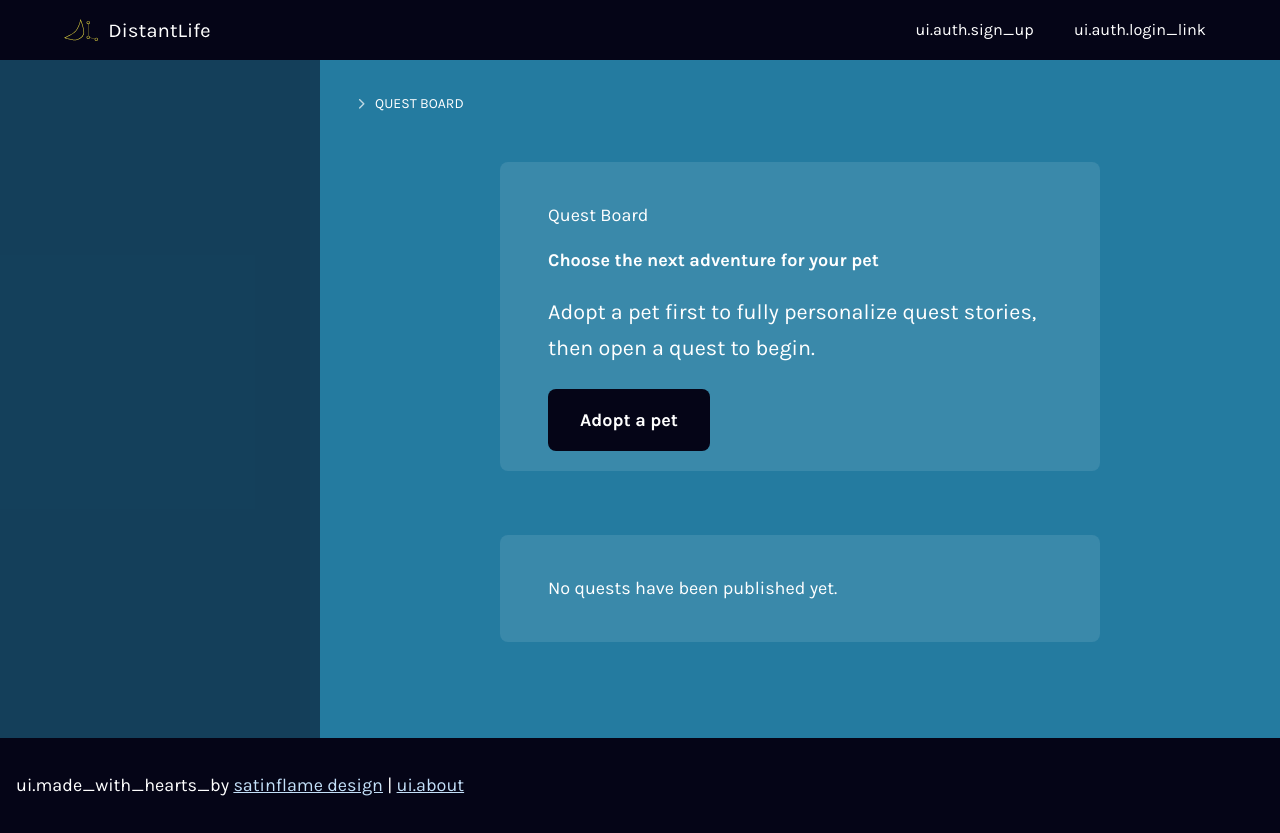
After one commit to virtual/distantlife, a Flask app: template templates/quests.html in a window 1280 px wide. The commit adds this page. Run offline with Flask 3, Linux system fonts and the light colour scheme; the template is opened without the code that fills it, so the values that code supplies are empty; some libraries are stand-ins or nearby versions.

Commit message:
rough in quest board and quest pages

```diff
--- a/application.py
+++ b/application.py
@@ -15,7 +15,8 @@ from werkzeug.utils import secure_filename
 
 from flask_babel import Babel
 from connections import REDIS_URL, get_db_connection, get_redis_client
-from helpers import apology, login_required, adopted_pet_required, admin_required, usd, set_active_pet_in_session, set_languages, get_sets, get_set_by_id, get_words_by_set_id, get_role, get_word_translation, update_experience, session_get_int, using_lemma_schema, record_set_learned, record_words_learned, get_learning_progress, initialize_user_pet_unlocks, can_user_adopt_pet_type, get_adoptable_pet_types_for_user
+from quest_content import get_quest_board_entries, load_and_personalize_quest, can_user_access_quest
+from helpers import apology, login_required, adopted_pet_required, admin_required, usd, set_active_pet_in_session, set_languages, get_sets, get_set_by_id, get_words_by_set_id, get_role, get_word_translation, update_experience, session_get_int, using_lemma_schema, record_set_learned, record_words_learned, get_learning_progress, initialize_user_pet_unlocks, can_user_adopt_pet_type, get_adoptable_pet_types_for_user, get_active_pet_for_user
 from fileparser import save_words
 from normalization import compute_search_key
 
@@ -210,6 +211,57 @@ def index():
         return render_template("dashboard.html", progress=progress)
     else:
         return render_template("index.html")
+
+
+@app.route("/quests")
+@login_required
+def quests():
+    """Quest board showing available and locked quest lines."""
+    user_id = session_get_int("user_id")
+    locale = session.get("language", {}).get("charcode", "en") if session.get("language") else "en"
+
+    board_entries = get_quest_board_entries(user_id, locale=locale)
+    active_pet = session.get("active_pet") or get_active_pet_for_user(user_id)
+
+    available_quests = [quest for quest in board_entries if quest["state"] == "available"]
+    locked_quests = [quest for quest in board_entries if quest["state"] == "locked"]
+    switchable_quests = [quest for quest in locked_quests if quest.get("switchable")]
+    featured_quest = available_quests[0] if available_quests else None
+
+    return render_template(
+        "quests.html",
+        active_pet=active_pet,
+        available_quests=available_quests,
+        locked_quests=locked_quests,
+        switchable_quests=switchable_quests,
+        featured_quest=featured_quest,
+    )
+
+
+@app.route("/quest/<quest_id>")
+@login_required
+def quest_detail(quest_id):
+    """Quest detail page with story and quiz content."""
+    user_id = session_get_int("user_id")
+    locale = session.get("language", {}).get("charcode", "en") if session.get("language") else "en"
+
+    can_access, reason = can_user_access_quest(user_id, quest_id, locale=locale)
+    if not can_access:
+        if reason == "no_active_pet":
+            flash("Adopt a pet first to start quests.")
+            return redirect("/adopt")
+        flash("That quest is locked for your current pet.")
+        return redirect("/quests")
+
+    active_pet = session.get("active_pet") or get_active_pet_for_user(user_id) or {}
+    quest = load_and_personalize_quest(
+        quest_id,
+        locale=locale,
+        gender=active_pet.get("gender", "neutral") or "neutral",
+        pet_name=active_pet.get("name"),
+    )
+
+    return render_template("quest.html", quest=quest, active_pet=active_pet)
 
 
 @app.route("/pets")
--- a/helpers.py
+++ b/helpers.py
@@ -457,24 +457,49 @@ def get_active_pet_for_user(user_id):
     """
     Fetch the currently active pet for a user.
 
-    Returns a dict with id, type_id, name, gender, or None if no active pet.
+    Returns a dict with id, type_id, name, and gender when available, or None if no active pet.
 
       :param int user_id - user's ID
       :returns:
           - dict with keys: id, type_id, name, gender
           - None if user has no active pet
     """
+    columns = table_columns("pets")
+    gender_column = "p.gender AS gender" if "gender" in columns else "NULL AS gender"
+    type_column = "p.type AS type_id" if "type" in columns else "p.type_id AS type_id"
+
     pet = db.execute(
-        """
-        SELECT p.id, p.type_id as type_id, p.name, p.gender
+        f"""
+        SELECT p.id, {type_column}, p.name, {gender_column}
         FROM pets p
-        JOIN owners o ON p.id = o.pet_id
-        WHERE o.owner_id = ? AND p.is_active = 1
+        JOIN users u ON u.active_pet_id = p.id
+        WHERE u.id = ?
         LIMIT 1
         """,
         (int(user_id),),
     ).fetchone()
     return dict(pet) if pet else None
+
+
+def get_owned_pet_type_ids_for_user(user_id):
+    """
+    Return a list of pet type IDs owned by the user.
+
+      :param int user_id - user's ID
+      :returns:
+          - list of integer pet type IDs
+    """
+    rows = db.execute(
+        """
+        SELECT DISTINCT p.type AS type_id
+        FROM owners o
+        JOIN pets p ON p.id = o.pet_id
+        WHERE o.owner_id = ?
+        ORDER BY p.type
+        """,
+        (int(user_id),),
+    ).fetchall()
+    return [int(row["type_id"]) for row in rows]
 
 
 def session_get_int(key):
--- a/quest_content.py
+++ b/quest_content.py
@@ -39,6 +39,79 @@ def load_quest_content(quest_id, locale="en", root_dir="quests"):
     quest_path = get_quest_file_path(quest_id, locale=locale, root_dir=root_dir)
     with quest_path.open("r", encoding="utf-8") as file_obj:
         return json.load(file_obj)
+
+
+def list_quest_ids(locale="en", root_dir="quests"):
+    quest_dir = Path(root_dir) / locale
+    if not quest_dir.exists():
+        return []
+
+    return sorted(path.stem for path in quest_dir.glob("*.json"))
+
+
+def get_quest_board_entries(user_id, locale="en", root_dir="quests"):
+    from helpers import get_active_pet_for_user, get_owned_pet_type_ids_for_user
+
+    active_pet = get_active_pet_for_user(user_id)
+    active_pet_type_id = active_pet["type_id"] if active_pet else None
+    owned_pet_type_ids = set(get_owned_pet_type_ids_for_user(user_id))
+
+    allowed_pet_labels = {
+        1: "Dragon",
+        6: "Genie",
+        10: "Faun",
+        16: "Cyclops",
+        26: "Cerberus",
+    }
+
+    entries = []
+    for quest_id in list_quest_ids(locale=locale, root_dir=root_dir):
+        quest = load_quest_content(quest_id, locale=locale, root_dir=root_dir)
+        allowed_pet_type_ids = quest.get("allowed_pet_type_ids", [])
+
+        if not allowed_pet_type_ids:
+            allowed_pet_label = "All pets"
+        else:
+            allowed_pet_label = ", ".join(
+                allowed_pet_labels.get(int(pet_type_id), f"Pet type {pet_type_id}")
+                for pet_type_id in allowed_pet_type_ids
+            )
+
+        switchable = bool(
+            allowed_pet_type_ids
+            and owned_pet_type_ids.intersection(set(int(pet_type_id) for pet_type_id in allowed_pet_type_ids))
+        )
+
+        if active_pet_type_id is None:
+            state = "locked"
+            lock_reason_label = "Adopt a pet to start quests" if not switchable else f"Available if you switch to {allowed_pet_label}"
+        elif not allowed_pet_type_ids or active_pet_type_id in allowed_pet_type_ids:
+            state = "available"
+            switchable = False
+            lock_reason_label = ""
+        else:
+            state = "locked"
+            if switchable:
+                lock_reason_label = f"Available if you switch to {allowed_pet_label}"
+            else:
+                lock_reason_label = f"Requires {allowed_pet_label}"
+
+        entries.append(
+            {
+                "quest_id": quest["quest_id"],
+                "title": quest["title"],
+                "summary": quest["summary"],
+                "quest_line_id": quest["quest_line_id"],
+                "allowed_pet_type_ids": allowed_pet_type_ids,
+                "allowed_pet_label": allowed_pet_label,
+                "episode_count": len(quest.get("episodes", [])),
+                "state": state,
+                "switchable": switchable,
+                "lock_reason_label": lock_reason_label,
+            }
+        )
+
+    return entries
 
 
 def _has_neutral_variant(value):
--- a/templates/global/header.html
+++ b/templates/global/header.html
@@ -15,6 +15,7 @@
           <li><a href="/">{{ _('ui.dashboard') }}</a></li>
           <li><a href="/pets">{{ _('ui.my_pets') }}</a></li>
           <li><a href="/train">{{ _('ui.train') }}</a></li>
+          <li><a href="/quests">Quest Board</a></li>
           {% endif %}
         </ul>
 
--- a/templates/global/sidebar.html
+++ b/templates/global/sidebar.html
@@ -1,5 +1,11 @@
 {% from "./macros.html" import progressbar, get_data with context %}
 <aside>
+  {% if session.get("user_id") %}
+  <p class="text-center">
+    <a href="/quests" class="btn text-center mx-auto">Quest Board</a>
+  </p>
+  {% endif %}
+
   {% if (session.get("active_pet")) %}
   <p class="text-center mx-auto pet-box ">
     <img width="200" height="200" src="{{ url_for('static', filename=session['active_pet']['imgsrc']) }}" alt="{{session['active_pet']['type']}}" />
--- /dev/null
+++ b/templates/quests.html
@@ -0,0 +1,84 @@
+{% extends "layout.html" %}
+
+{% block title %}
+Quest Board
+{% endblock %}
+
+{% block main %}
+<section class="quest-board-hero card">
+  <div class="quest-board-hero-copy">
+    <p class="eyebrow">Quest Board</p>
+    <h2>Choose the next adventure for {{ active_pet.name if active_pet else 'your pet' }}</h2>
+    {% if active_pet %}
+      <p class="lead">Your active pet is {{ active_pet.name }}. Open a quest to read the story, follow the episodes, and continue learning.</p>
+    {% else %}
+      <p class="lead">Adopt a pet first to fully personalize quest stories, then open a quest to begin.</p>
+    {% endif %}
+  </div>
+  <div class="quest-board-hero-actions">
+    {% if featured_quest %}
+      <a class="btn btn-primary" href="/quest/{{ featured_quest.quest_id }}">Open quest</a>
+    {% else %}
+      {% if switchable_quests %}
+        <a class="btn btn-primary" href="/pets">Switch pet to unlock</a>
+      {% elif not active_pet %}
+        <a class="btn btn-primary" href="/adopt">Adopt a pet</a>
+      {% endif %}
+    {% endif %}
+  </div>
+</section>
+
+{% if available_quests %}
+  <section class="quest-section">
+    <h3>Available quests</h3>
+    <div class="quest-grid">
+      {% for quest in available_quests %}
+        <article class="quest-card quest-card-available card">
+          <div class="quest-card-meta">
+            <span class="quest-badge quest-badge-available">Available</span>
+            <span class="quest-badge">{{ quest.allowed_pet_label }}</span>
+          </div>
+          <h4>{{ quest.title }}</h4>
+          <p>{{ quest.summary }}</p>
+          <div class="quest-card-footer">
+            <span class="quest-card-small">{{ quest.episode_count }} episodes</span>
+            <a class="btn btn-secondary" href="/quest/{{ quest.quest_id }}">Open quest</a>
+          </div>
+        </article>
+      {% endfor %}
+    </div>
+  </section>
+{% endif %}
+
+{% if locked_quests %}
+  <section class="quest-section">
+    <h3>Locked quests</h3>
+    <div class="quest-grid">
+      {% for quest in locked_quests %}
+        <article class="quest-card quest-card-locked card">
+          <div class="quest-card-meta">
+            <span class="quest-badge quest-badge-locked">Locked</span>
+            {% if quest.switchable %}
+              <span class="quest-badge quest-badge-available">Available</span>
+            {% endif %}
+            <span class="quest-badge">{{ quest.allowed_pet_label }}</span>
+          </div>
+          <h4>{{ quest.title }}</h4>
+          <p>{{ quest.summary }}</p>
+          <p class="quest-lock-reason">{{ quest.lock_reason_label }}</p>
+          <div class="quest-card-footer">
+            <span class="quest-card-small">{{ quest.episode_count }} episodes</span>
+            <span class="btn btn-outline-secondary disabled">Locked</span>
+          </div>
+        </article>
+      {% endfor %}
+    </div>
+  </section>
+{% endif %}
+
+{% if not available_quests and not locked_quests %}
+  <div class="card">
+    <p>No quests have been published yet.</p>
+  </div>
+{% endif %}
+{% endblock %}
```
Also changed, not shown: templates/quest.html (added, +83 -0 lines), tests/test_quest_routes.py (added, +136 -0 lines).
